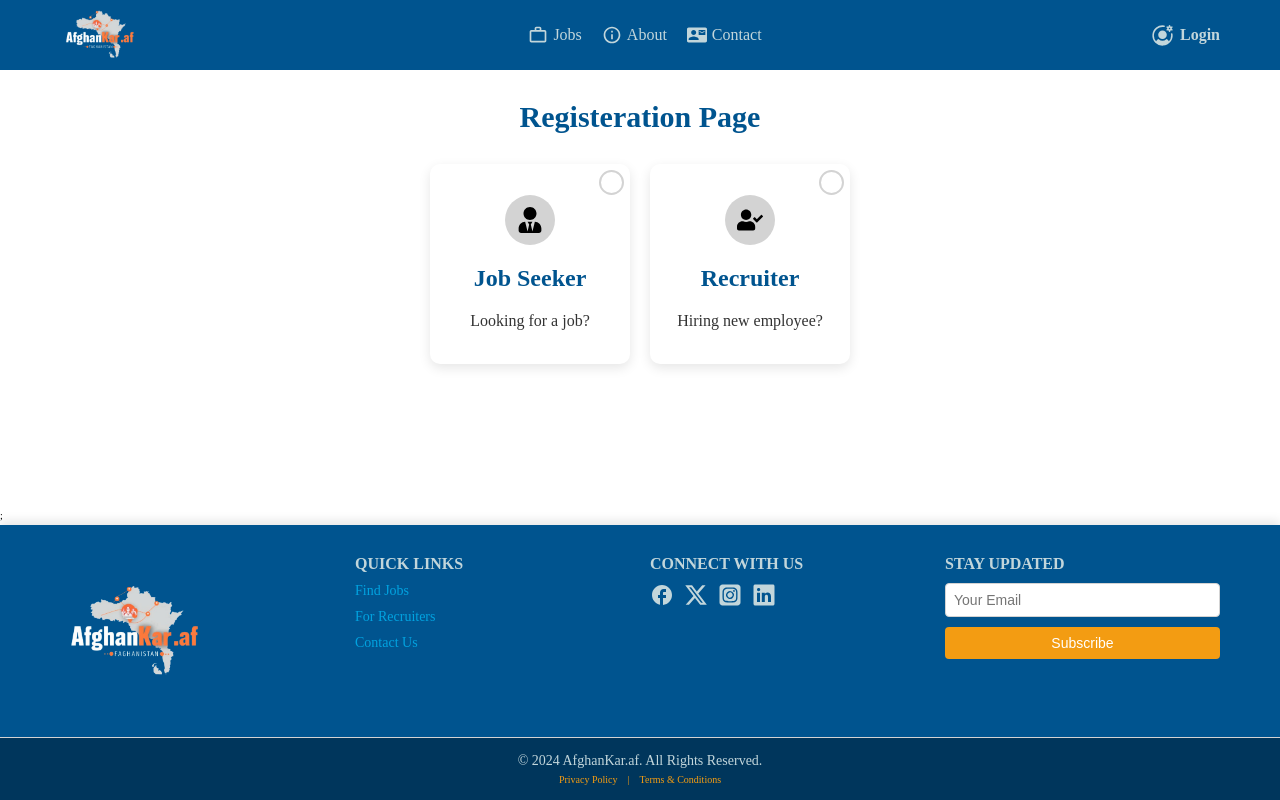
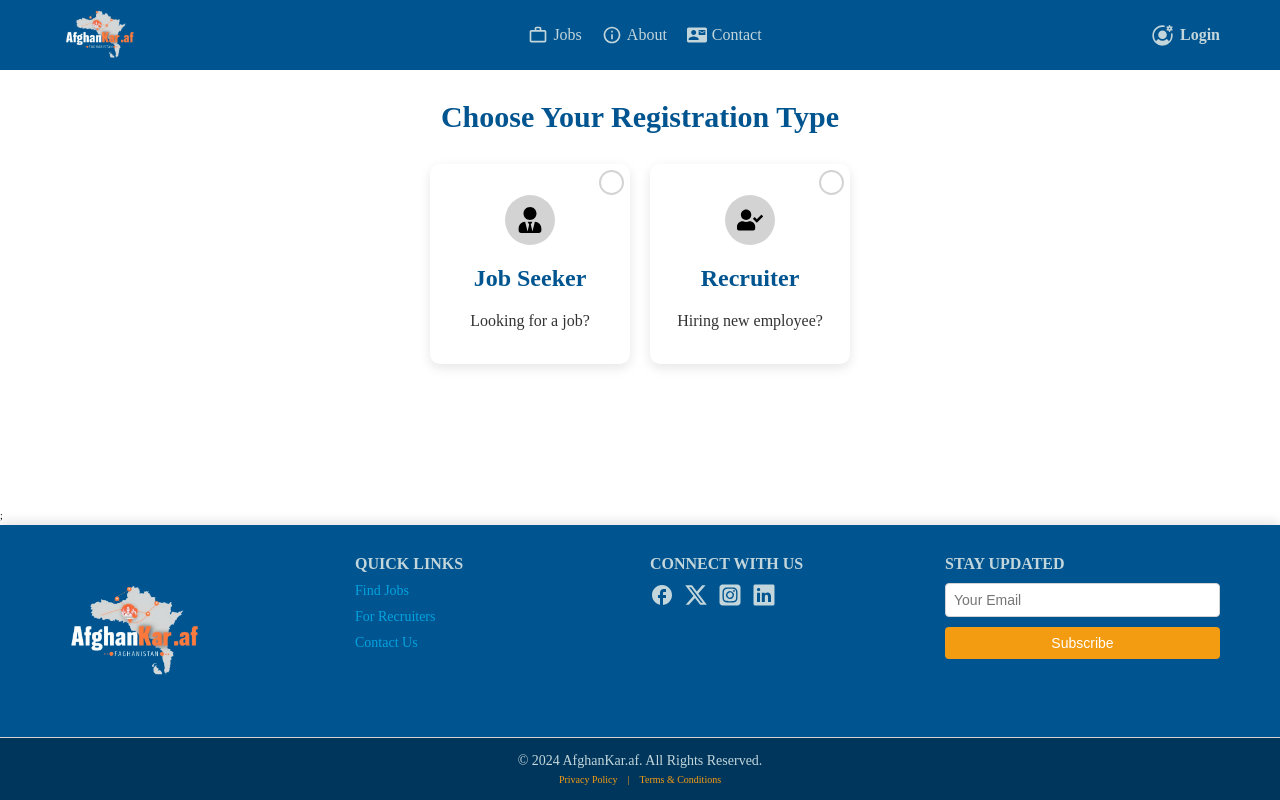
Before and after one commit to Naeemi7/AfghanKar.af, a React (Vite) app in the folder client/: page /user-registeration in a window 1280 px wide. Built offline with nearby package versions, Linux system fonts and the light colour scheme.

Commit message:
the heading 2 in Regiseration page has been modified

```diff
--- a/client/src/pages/registeration-page/RegisterationPage.jsx
+++ b/client/src/pages/registeration-page/RegisterationPage.jsx
@@ -22,7 +22,7 @@ const RegisterationPage = () => {
   return (
     <div className="registeration-page-container">
       <div className="registeration-heading">
-        <h2>Registeration Page</h2>
+        <h2>Choose Your Registration Type</h2>
       </div>
 
       <div className="registeration-page-wrapper">
```
